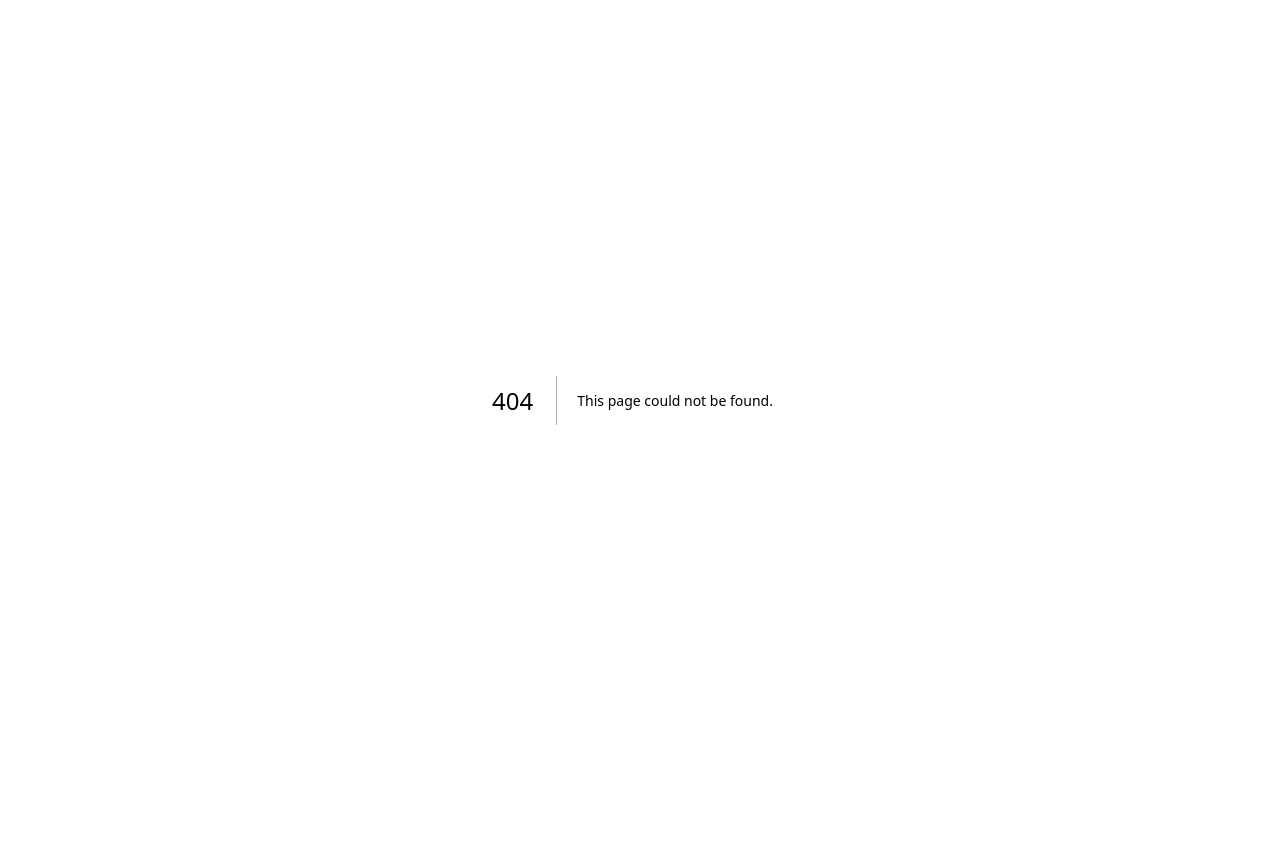
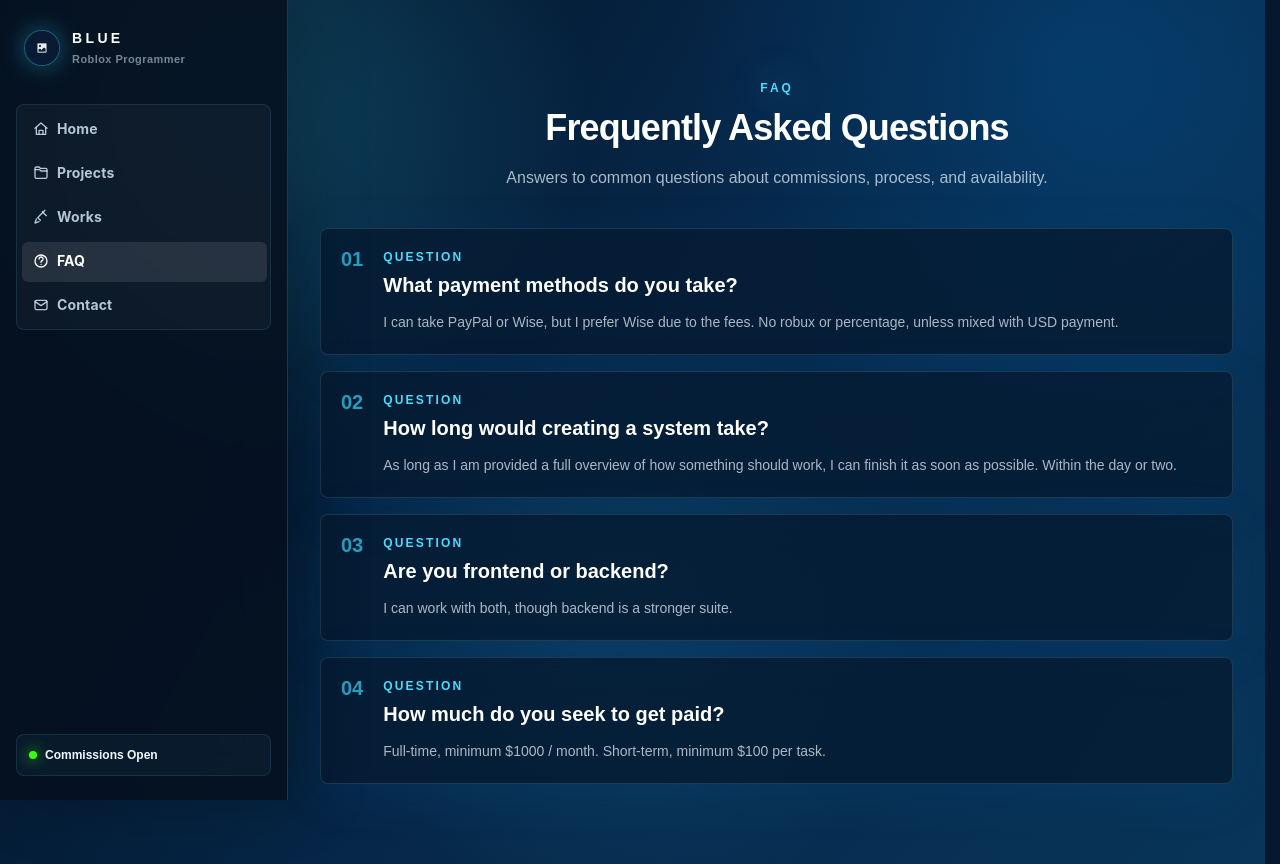
Before and after one commit to qw3rblue/blue-portfolio, a Next.js app: page /faq in a window 1280 px wide. Before the commit this address had no page. Before the commit the page ends 800 px from the top, so only its background shows below. Built offline with nearby package versions, Linux system fonts and the light colour scheme.

Commit message:
refactor: yeah

```diff
--- a/app/components/portfolio-nav.tsx
+++ b/app/components/portfolio-nav.tsx
@@ -7,7 +7,7 @@ import { useEffect, useRef, useState } from "react";
 type NavItem = {
   label: string;
   href: string;
-  icon: "contact" | "home" | "projects" | "skills" | "works";
+  icon: "contact" | "faq" | "home" | "projects" | "skills" | "works";
 };
 
 type IndicatorStyle = {
@@ -286,6 +286,13 @@ function NavIcon({ icon }: { icon: NavItem["icon"] }) {
           <path d="m5 15-2 6 6-2" />
         </>
       ) : null}
+      {icon === "faq" ? (
+        <>
+          <path d="M9.1 9a3 3 0 1 1 5.8 1c-.7 1.5-2.9 1.8-2.9 4" />
+          <path d="M12 17h.01" />
+          <circle cx="12" cy="12" r="9" />
+        </>
+      ) : null}
       {icon === "contact" ? (
         <>
           <rect height="14" rx="2" width="18" x="3" y="5" />
--- a/app/components/portfolio.tsx
+++ b/app/components/portfolio.tsx
@@ -12,7 +12,7 @@ const content = {
     intro: "Hi, I'm",
     name: "Blue.",
     description:
-      "Over 5 years of scripting experience. I can write any system that will bring your idea to life. As a developer, I've shipped countless systems spanning more than 100 commissions. From simple combat to sophisticated systems, name it and I'll create it.",
+      "I've shipped countless systems across 5 years of proven experience. Fast, clean, optimized and scaleable code written with production in mind. Name your idea and I will bring it to life.",
     profileImage: {
       src: "/no_img.png",
       alt: "Profile picture placeholder",
@@ -33,24 +33,35 @@ const content = {
       eyebrow: "Works",
       title: "Systems, Commissions, Showcases",
       description:
-        "A closer look at the original systems and production work I build.",
+        "A closer look at the original systems and production work I build. Work tagged as outdated have newer versions or clips, but are currently private and restricted by an NDA or others.",
+    },
+    faq: {
+      eyebrow: "FAQ",
+      title: "Frequently Asked Questions",
+      description:
+        "Answers to common questions about commissions, process, and availability.",
     },
   },
   navItems: [
     { label: "Home", href: "/", icon: "home" },
     { label: "Projects", href: "/projects", icon: "projects" },
     { label: "Works", href: "/works", icon: "works" },
+    { label: "FAQ", href: "/faq", icon: "faq" },
     { label: "Contact", href: "/contact", icon: "contact" },
   ],
   skills: [
+    "Lua / Luau",
     "Python",
-    "Luau",
+    "TypeScript",
+    "JavaScript",
+    "HTML / CSS",
+    "Git / Github",
+    "VS Code",
+    "Rojo",
     "Game Design",
+    "Web Design",
     "Management",
     "Optimization",
-    "Tooling",
-    "Github",
-    "VS Code",
   ],
   // Put redirect links in the top-level href field. Leave href empty to keep a project unlinked.
   projects: [
@@ -64,7 +75,7 @@ const content = {
         alt: "AniForce project preview",
       },
       description:
-        "An anime team-based hero shooter heavily inspired by Marvel Rivals. This project is set for a 2026 release.\n\nI am on this project as a programmer working on any system assigned. Main responsibilities include new system implementations, existing system refactors, bug fixes, and optimizations.",
+        "An anime team-based hero shooter heavily inspired by Marvel Rivals. This project is set for a 2026 release.\n\nMy main responsibilities include new system implementations, existing system refactors, bug fixes, and optimizations. I also work closely with management to aid in quality assurance and extensive testing.",
     },
     {
       name: "Grand Alfheim",
@@ -82,7 +93,7 @@ const content = {
     {
       title: "Kaiju Cutscene",
       category: "AniForce",
-      tags: "Frontend, Outdated",
+      tags: "Outdated",
       href: "https://youtu.be/VP21uyGyFvU",
       image: {
         src: "/Thumbnails/KaijuCutscene.png",
@@ -115,6 +126,27 @@ const content = {
       description:
         "Content blocked by NDA, will be available soon.",
     },
+  ],
+  faq: [
+    {
+      question: "What payment methods do you take?",
+      answer:
+        "I can take PayPal or Wise, but I prefer Wise due to the fees. No robux or percentage, unless mixed with USD payment.",
+    },
+    {
+      question: "How long would creating a system take?",
+      answer:
+        "As long as I am provided a full overview of how something should work, I can finish it as soon as possible. Within the day or two.",
+    },
+    {
+      question: "Are you frontend or backend?",
+      answer:
+        "I can work with both, though backend is a stronger suite.",
+    },
+    {
+      question: "How much do you seek to get paid?",
+      answer: "Full-time, minimum $1000 / month. Short-term, minimum $100 per task."
+    }
   ],
   contact: [
     {
@@ -421,6 +453,59 @@ export function PortfolioWorks() {
   );
 }
 
+export function PortfolioFAQ() {
+  return (
+    <PageShell activePath="/faq">
+      <section className="px-5 py-14 sm:px-8 md:py-20">
+        <div className="mx-auto max-w-6xl">
+          <SectionHeading
+            eyebrow={content.sections.faq.eyebrow}
+            title={content.sections.faq.title}
+            description={content.sections.faq.description}
+          />
+          <div className="mt-9 space-y-4">
+            {content.faq.map((item, index) => (
+              <FAQCard key={`${item.question}-${index}`} item={item} index={index} />
+            ))}
+          </div>
+        </div>
+      </section>
+    </PageShell>
+  );
+}
+
+function FAQCard({
+  item,
+  index,
+}: {
+  item: (typeof content.faq)[number];
+  index: number;
+}) {
+  return (
+    <article
+      className="animate-panel-in rounded-lg border border-sky-200/14 bg-[#061c33]/82 p-4 text-left shadow-[0_12px_48px_rgba(0,87,156,0.15)] transition duration-300 hover:-translate-y-1 hover:border-[#35d8ff]/70 hover:bg-[#0a3155] hover:shadow-[0_12px_48px_rgba(53,216,255,0.16)] sm:p-5"
+      style={{ animationDelay: `${120 + index * 80}ms` }}
+    >
+      <div className="flex flex-col gap-3 sm:flex-row sm:gap-5">
+        <span className="text-xl font-black leading-none text-[#35d8ff]/70">
+          {String(index + 1).padStart(2, "0")}
+        </span>
+        <div className="min-w-0 flex-1">
+          <p className="text-xs font-black uppercase tracking-[0.18em] text-[#49dcff]">
+            Question
+          </p>
+          <h2 className="mt-2 text-xl font-black leading-tight text-white">
+            {item.question}
+          </h2>
+          <p className="mt-3 whitespace-pre-line text-sm leading-6 text-sky-50/70">
+            {item.answer}
+          </p>
+        </div>
+      </div>
+    </article>
+  );
+}
+
 export function PortfolioContact() {
   return (
     <PageShell activePath="/contact">
--- a/app/components/works-list.tsx
+++ b/app/components/works-list.tsx
@@ -20,6 +20,7 @@ type WorksListProps = {
 };
 
 const ALL_CATEGORIES = "All categories";
+const OUTDATED_TAG_PATTERN = /(\bOutdated\b)/gi;
 
 export function WorksList({ works }: WorksListProps) {
   const [selectedCategory, setSelectedCategory] = useState(ALL_CATEGORIES);
@@ -101,6 +102,18 @@ export function WorksList({ works }: WorksListProps) {
   );
 }
 
+function renderTags(tags: string) {
+  return tags.split(OUTDATED_TAG_PATTERN).map((part, index) =>
+    part.toLowerCase() === "outdated" ? (
+      <span key={`${part}-${index}`} className="text-red-400">
+        {part}
+      </span>
+    ) : (
+      part
+    ),
+  );
+}
+
 function WorkCard({ work, index }: { work: WorkItem; index: number }) {
   const workContent = (
     <>
@@ -118,7 +131,7 @@ function WorkCard({ work, index }: { work: WorkItem; index: number }) {
         <div className="flex flex-wrap items-center gap-x-3 gap-y-2 text-xs font-black uppercase tracking-[0.16em]">
           <span className="text-[#49dcff]">{work.category}</span>
           <span className="h-1 w-1 rounded-full bg-sky-100/40" />
-          <span className="text-sky-100/55">{work.tags}</span>
+          <span className="text-white">{renderTags(work.tags)}</span>
         </div>
         <h2 className="mt-2 text-xl font-black leading-tight text-white">
           <span className="mr-3 text-[#35d8ff]/70">
--- /dev/null
+++ b/app/faq/page.tsx
@@ -0,0 +1,5 @@
+import { PortfolioFAQ } from "../components/portfolio";
+
+export default function FAQPage() {
+  return <PortfolioFAQ />;
+}
```
